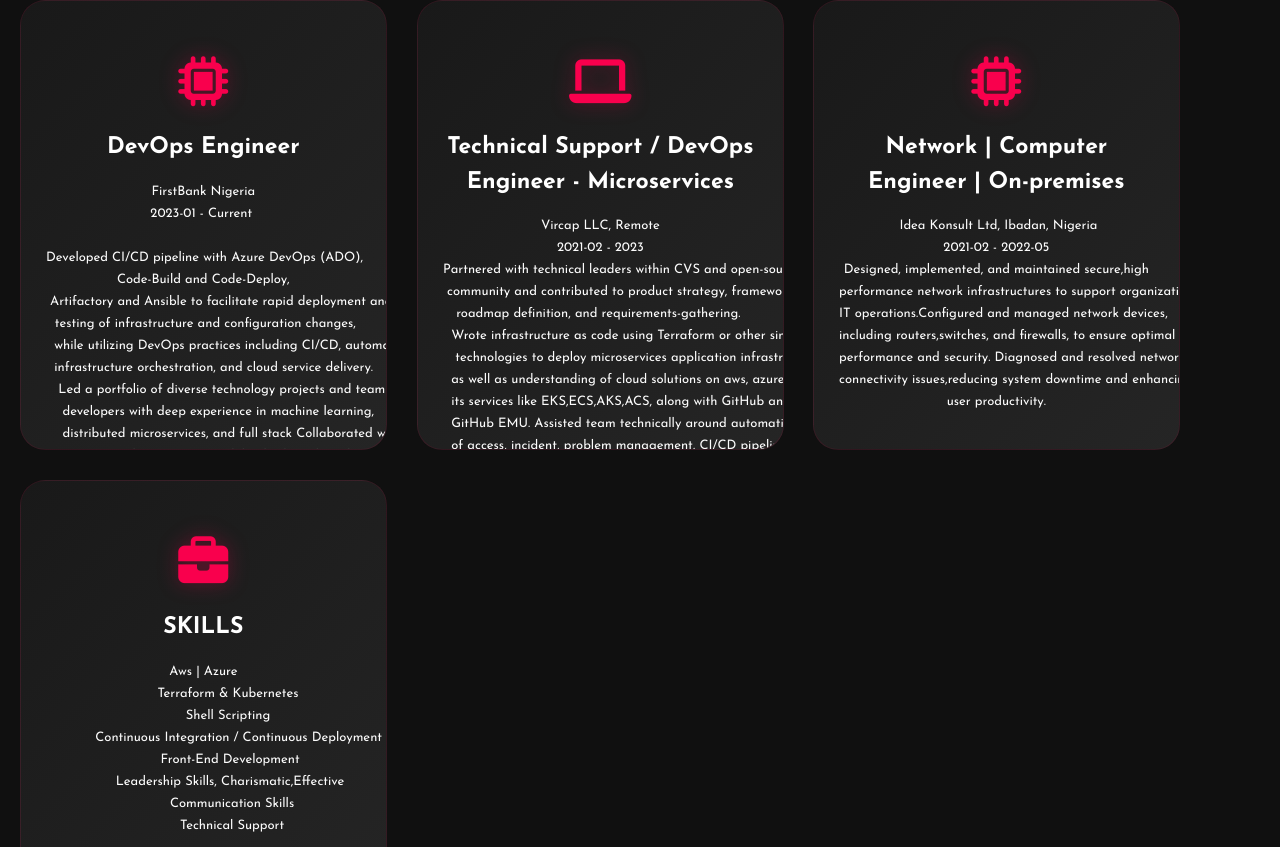
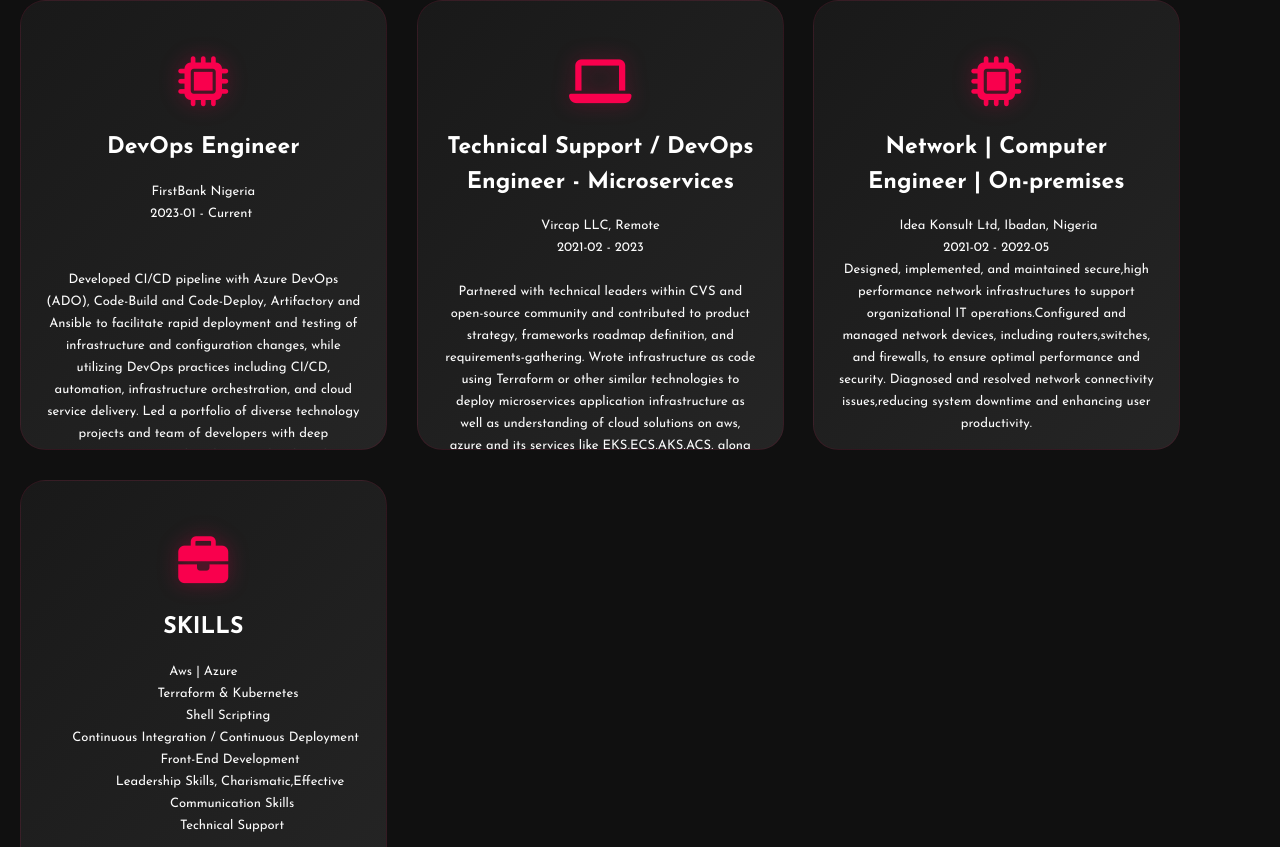
Before and after one commit to Bayoor/zek-s-portfolio, a React (Vite) app: page / in a window 1280 px wide. Shown: the part 2973-3820 px from the top of the page. Built offline with nearby package versions, Linux system fonts and the light colour scheme.

Commit message:
fix: CV download

```diff
--- a/src/components/Card.jsx
+++ b/src/components/Card.jsx
@@ -4,7 +4,7 @@
 import { useEffect, useRef, useState } from "react";
  import Button from "./Button";
 
-const Card = ({ title, text, icons, label, href, className, onClick, index, ...props }) => {
+const Card = ({ title, text, subtext, icons, label, href, className, onClick, index, ...props }) => {
   const [isVisible, setIsVisible] = useState(false);
   const cardRef = useRef(null);
 
@@ -77,7 +77,9 @@
           transitionDelay: `${index * 150 + 400}ms`
         }}
       >
+
         <pre>{text}</pre>
+        <p>{subtext}</p>
       </div>
 
       <div
--- a/src/index.css
+++ b/src/index.css
@@ -186,7 +186,7 @@
   padding: 30px 25px;
   background: linear-gradient(135deg, #191919 0%, #252525 100%);
   border-radius: 25px;
-  margin: 0;
+
   overflow-y: auto;
   overflow-x: hidden;
   scrollbar-width: thin;
@@ -270,10 +270,10 @@
 .pra pre {
   font-family: "Josefin Sans", sans-serif !important;
   color: #fcfcfc;
-  font-size: 13px;
+  font-size: .8125rem;
   line-height: 22px;
-  margin-bottom: 25px;
   will-change: transform;
+  text-wrap: wrap;
 
 }
 
@@ -289,6 +289,7 @@
   display: inline-block;
   position: relative;
   overflow: hidden;
+  margin-top: .8rem;
 }
 
 .card .button::before {
@@ -325,7 +326,7 @@
 }
 
 /* Mobile optimizations */
-@media screen and (max-width: 480px) {
+@media screen and (max-width: 600px) {
   .services {
     padding: 30px 0px;
   }
@@ -347,13 +348,16 @@
   }
 
   .pra pre {
-    font-size: 12px;
-    line-height: 18px;
+    font-size: 1rem;
+    font-weight: bold;
+    line-height: 30px;
+
   }
 
   .card .button {
     padding: 10px 20px;
     font-size: 14px;
+
   }
 }
 
--- a/src/layout/navbar/Navbar.jsx
+++ b/src/layout/navbar/Navbar.jsx
@@ -284,8 +284,8 @@
 
             <div className="resume-download">
               <a
-                href="../../resume/Zekeri CV.pdf"
-                target="_blank"
+                href="/resume/Zekeri-CV.pdf"
+
                 download="Zekeri CV.pdf"
                 rel="noopener noreferrer"
                 className="download-btn"
--- a/src/portfolio/experience/Experience.jsx
+++ b/src/portfolio/experience/Experience.jsx
@@ -27,44 +27,20 @@
           text={`FirstBank Nigeria
 2023-01 - Current
 
-Developed CI/CD pipeline with Azure DevOps (ADO),
- Code-Build and Code-Deploy,
- Artifactory and Ansible to facilitate rapid deployment and
-  testing of infrastructure and configuration changes,
-  while utilizing DevOps practices including CI/CD, automation,
-  infrastructure orchestration, and cloud service delivery.
-   Led a portfolio of diverse technology projects and team of
-    developers with deep experience in machine learning,
-    distributed microservices, and full stack Collaborated with
-    Team in Agile environment while also been key player in
-     Daily Standup, Sprint Review, Retrospectives,
-   Spring Planning and Backlog
-  Refinement and championing continuous improvement workflow.
-   Identified bottlenecks and bugs, and devise solutions to these
-    problems and Implementing CheckMarxScan in the build
-     pipeline for Vulnerability Scan.
             `}
+          subtext={
+            "Developed CI/CD pipeline with Azure DevOps (ADO), Code-Build and Code-Deploy, Artifactory and Ansible to facilitate rapid deployment and testing of infrastructure and configuration changes, while utilizing DevOps practices including CI/CD, automation, infrastructure orchestration, and cloud service delivery. Led a portfolio of diverse technology projects and team of developers with deep experience in machine learning,distributed microservices, and full stack Collaborated with Team in Agile environment while also been key player in Daily Standup, Sprint Review, Retrospectives,Spring Planning and Backlog Refinement and championing continuous improvement workflow. Identified bottlenecks and bugs, and devise solutions to these problems and Implementing CheckMarxScan in the build pipeline for Vulnerability Scan."
+          }
         />
         <Card
           icons={"fa-solid fa-laptop"}
           title={"Technical Support / DevOps Engineer - Microservices"}
           text={`Vircap LLC, Remote
 2021-02 - 2023
-Partnered with technical leaders within CVS and open-source
- community and contributed to product strategy, frameworks
-roadmap definition, and requirements-gathering.
-  Wrote infrastructure as code using Terraform or other similar
-   technologies to deploy microservices application infrastructure
-  as well as understanding of cloud solutions on aws, azure and
-  its services like EKS,ECS,AKS,ACS, along with GitHub and
-  GitHub EMU. Assisted team technically around automation
-  of access, incident, problem management, CI/CD pipelines,
-  secret automation, and problem management which provided
- site reliability services while supporting operations and CI/CD
- of platform. Provided expertise and feedback into Agile
- Operating Model, ensuring that methodology enables all
- aspects of company technology strategy.
             `}
+          subtext={
+            "Partnered with technical leaders within CVS and open-source community and contributed to product strategy, frameworks roadmap definition, and requirements-gathering. Wrote infrastructure as code using Terraform or other similar technologies to deploy microservices application infrastructure as well as understanding of cloud solutions on aws, azure and its services like EKS,ECS,AKS,ACS, along with GitHub and GitHub EMU. Assisted team technically around automation of access, incident, problem management, CI/CD pipelines,secret automation, and problem management which provided site reliability services while supporting operations and CI/CD of platform. Provided expertise and feedback into Agile Operating Model, ensuring that methodology enables all aspects of company technology strategy."
+          }
         />
 
         <Card
@@ -72,13 +48,10 @@
           title={"Network | Computer Engineer | On-premises"}
           text={` Idea Konsult Ltd, Ibadan, Nigeria
 2021-02 - 2022-05
-Designed, implemented, and maintained secure,high
-performance network infrastructures to support organizational
-IT operations.Configured and managed network devices,
-including routers,switches, and firewalls, to ensure optimal
-performance and security. Diagnosed and resolved network
-connectivity issues,reducing system downtime and enhancing
-user productivity.`}
+`}
+          subtext={
+            "Designed, implemented, and maintained secure,high performance network infrastructures to support organizational IT operations.Configured and managed network devices, including routers,switches, and firewalls, to ensure optimal performance and security. Diagnosed and resolved network connectivity issues,reducing system downtime and enhancing user productivity."
+          }
         />
 
         <Card
@@ -87,7 +60,7 @@
           text={`Aws | Azure
             Terraform & Kubernetes
             Shell Scripting
-            Continuous Integration / Continuous Deployment
+      Continuous Integration / Continuous Deployment
              Front-End Development
               Leadership Skills, Charismatic,Effective
               Communication Skills
```
Also changed, not shown: 1 other file (tests, documents, lock files or other folders).
